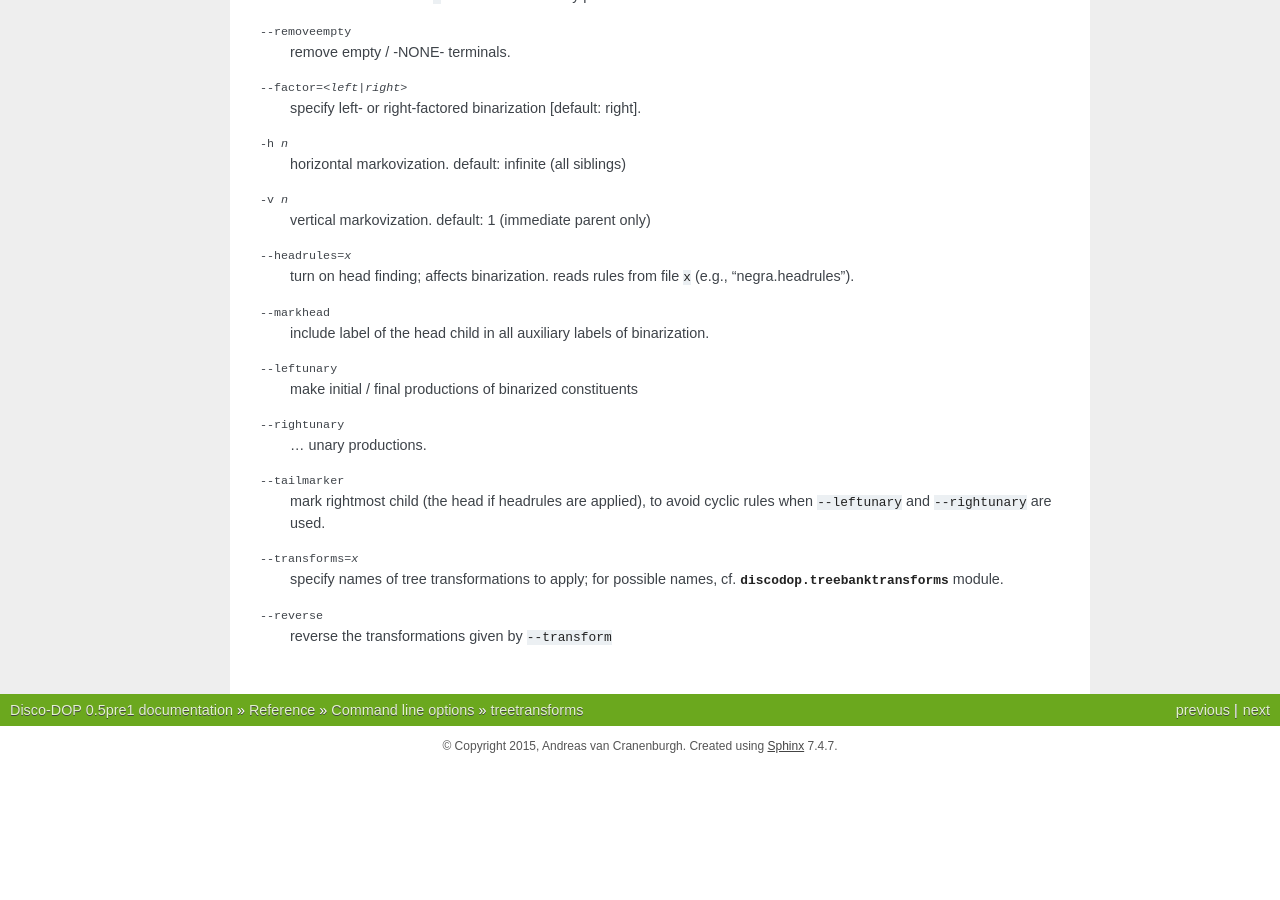
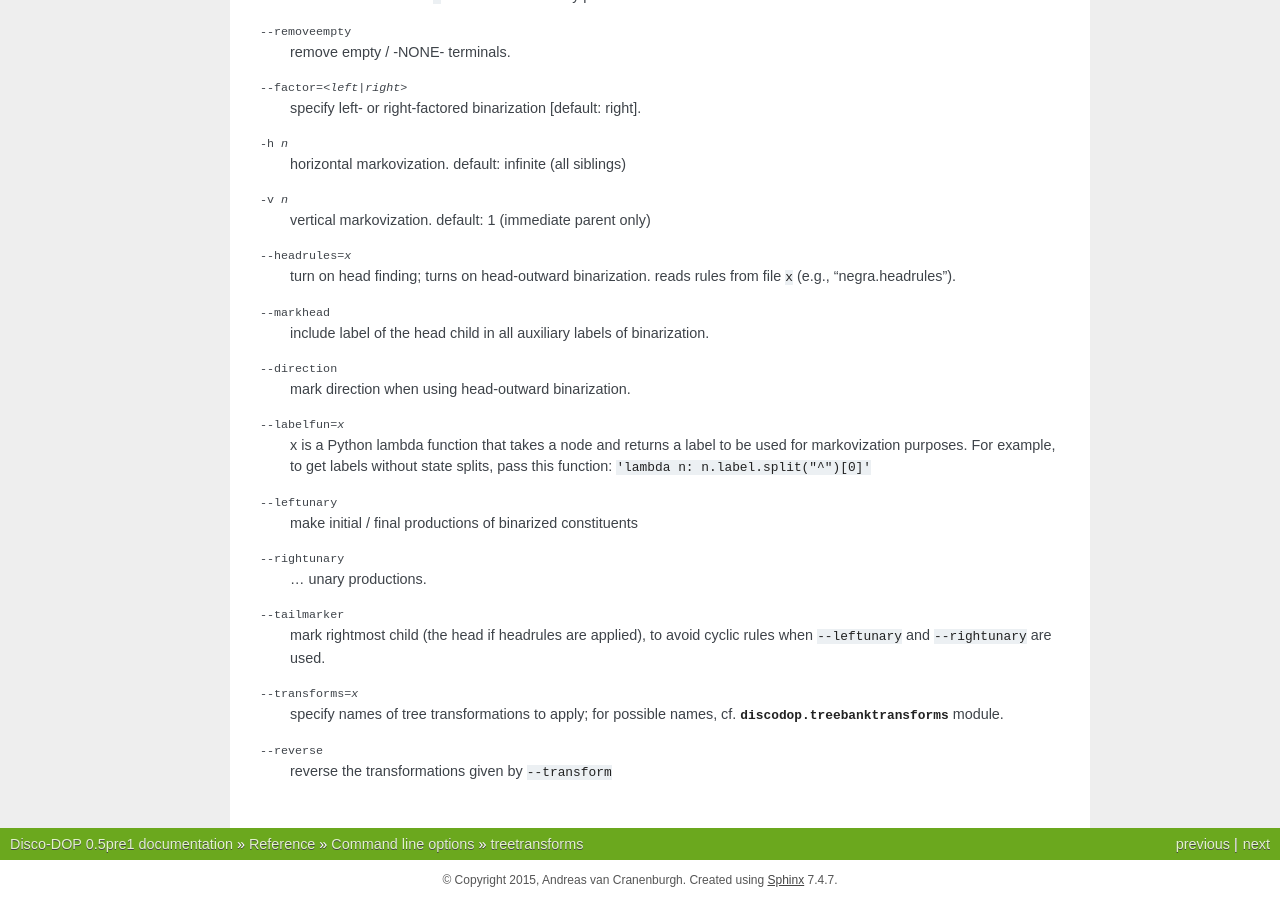
Before and after one commit to andreasvc/disco-dop, a Sphinx documentation site: the page built from docs/cli/treetransforms.rst, in a window 1280 px wide and 900 px high, scrolled down 1409 px. Built offline with Sphinx 7.4.7, drawn with Linux system fonts in a browser that asks for light colours; before the commit the page ends 2175 px from its top, so only the background shows below that.

Commit message:
add --labelfun to treetransforms CLI; document --direction

```diff
--- a/docs/cli/treetransforms.rst
+++ b/docs/cli/treetransforms.rst
@@ -73,10 +73,15 @@ options may consist of:
 
 -h n            horizontal markovization. default: infinite (all siblings)
 -v n            vertical markovization. default: 1 (immediate parent only)
---headrules=x   turn on head finding; affects binarization.
+--headrules=x   turn on head finding; turns on head-outward binarization.
                 reads rules from file ``x`` (e.g., "negra.headrules").
 --markhead      include label of the head child in all auxiliary labels
                 of binarization.
+--direction     mark direction when using head-outward binarization.
+--labelfun=x    x is a Python lambda function that takes a node and returns
+                a label to be used for markovization purposes. For example,
+                to get labels without state splits, pass this function:
+                ``'lambda n: n.label.split("^")[0]'``
 --leftunary     make initial / final productions of binarized constituents
 --rightunary    ... unary productions.
 --tailmarker    mark rightmost child (the head if headrules are applied), to
```
Also changed, not shown: 1 other file.
